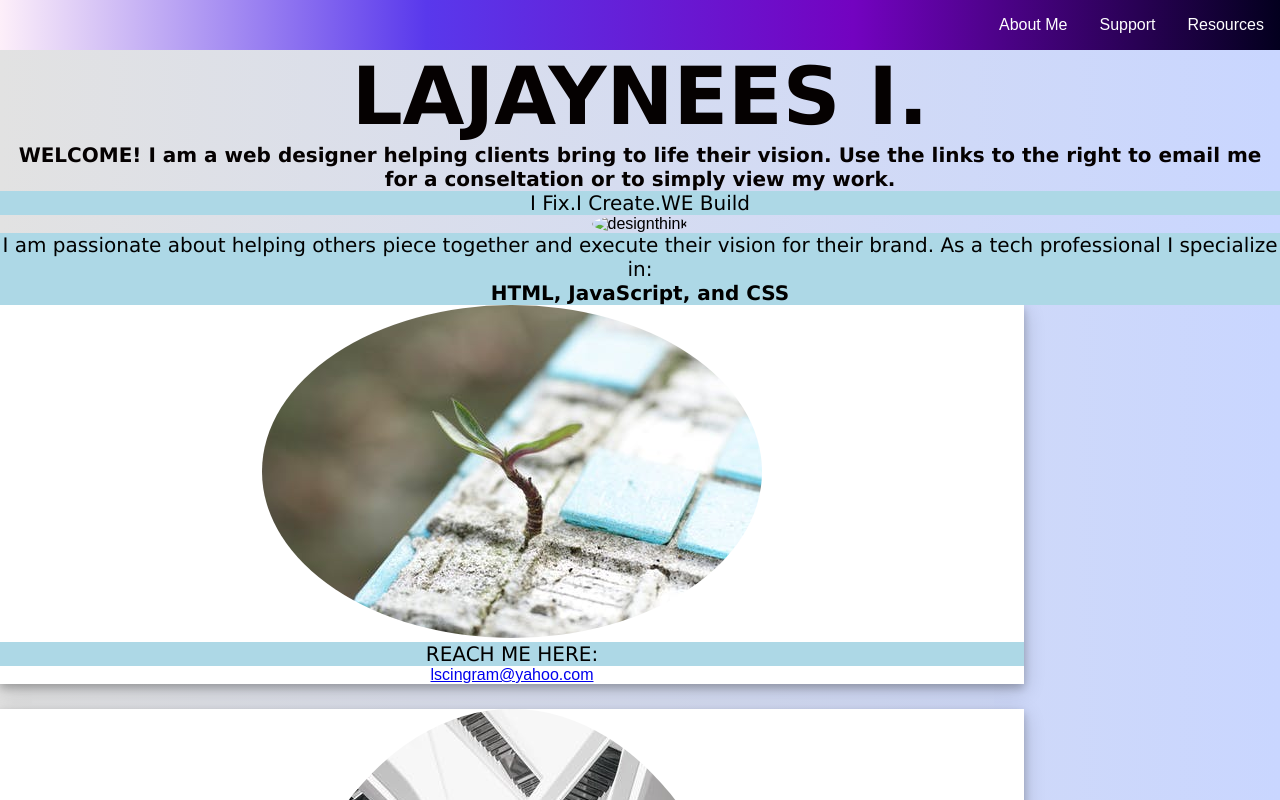
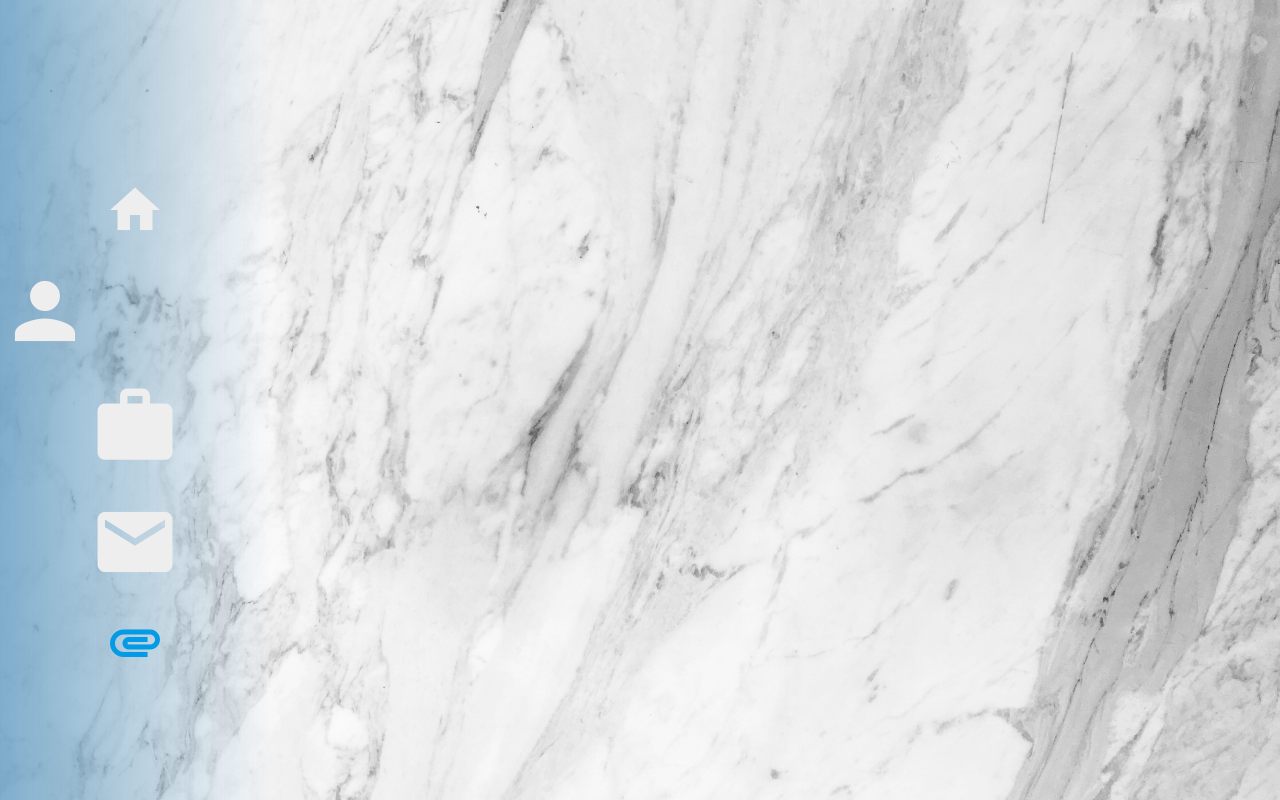
Before and after one commit to Lajaynees/portfolio, a plain HTML site: page index.html in a window 1280 px wide. Shown: the top 800 px of the page. Drawn offline with nearby package versions, Linux system fonts and the light colour scheme; a web font is replaced by a local one.

Commit message:
add pics/add nav bar/style nav bar

```diff
--- a/index.html
+++ b/index.html
@@ -2,51 +2,36 @@
 <html lang="en">
 
 <head>
-    <meta charset="UTF-8">
-    <meta http-equiv="X-UA-Compatible" content="IE=edge">
-    <meta name="viewport" content="width=device-width, initial-scale=1.0">
-    <title>Portfolio Website</title>
+    <meta charset="UTF-8" />
+    <meta name="viewport" content="width=device-width, initial-scale=1.0" />
+    <meta http-equiv="X-UA-Compatible" content="ie=edge" />
+    <title>FULLSTACK DEVELOPER</title>
+    <link href="https://fonts.googleapis.com/css?family=PT+Sans+Caption&display=swap" rel="stylesheet">
+    <link rel="stylesheet" href="https://cdnjs.cloudflare.com/ajax/libs/materialize/0.100.2/css/materialize.min.css" />
+    <link href="https://fonts.googleapis.com/icon?family=Material+Icons" rel="stylesheet" />
+    <link rel="stylesheet" href="https://use.fontawesome.com/releases/v5.4.1/css/all.css" />
     <link rel="stylesheet" href="./style.css">
 </head>
 
 <body>
-    <header>
-        <nav class="nav-container">
-            <ul class="nav-links">
-                <li class="about-me"><a href="#about-me">About Me</a></li></button>
-                <li class="contact-me"><a href="#support">Support</a></li>
-                <li class="resources"><a href="#my-work">Resources</a></li>
-            </ul>
-        </nav>
-    </header>
-    <h1>LAJAYNEES I.</h1>
-    <h3>WELCOME! I am a web designer helping clients bring to life their vision. Use the links to the right to email
-        me for a conseltation or to simply view my work.</h3>
-    <p>I Fix.I Create.WE Build</p>
-    </header>
 
-    <section>
-        <div class="wrapper" id="about-me">
-            <img src="./Assets/DesignThinking.jpg" alt="designthink">
-            <p> I am passionate about helping others piece together and execute their vision for their brand. As a
-                tech professional I specialize in:
-                <strong>HTML, JavaScript, and CSS</strong>
-            </p>
-        </div>
-
-        <div class="polaroid" id="support">
-            <img src="./Assets/grow.jpeg" alt="grow">
-            <p>REACH ME HERE:</p>
-            <a href="mailto:lscingram@yahoo.com?subject=Email">lscingram@yahoo.com</a>
-        </div>
-        <div class="polaroid" id="my-work">
-            <img src="./Assets/design.jpeg" alt="design">
-            <p>CHECK OUT MY WORK HERE:</p>
-            <a href="https://www.github.com">https://github.com/Lajaynees</a>
-        </div>
-    </section>
-
-</body>
-<footer>All Rights Reserved.LajayneesIngram@2021 <footer>
-
-</html>
+    <div class="background">
+        <div class="row">
+            <div class="myNav">
+                <div class="nav_link" data-page="homePage">
+                    <i class="medium material-icons">home</i><b>Home</b>
+                </div>
+                <div class="nav_link" data-page="aboutPage">
+                    <i class="large material-icons">personal</i><b>About</b>
+                </div>
+                <div class="nav_link" data-page="projectsPage">
+                    <i class="large material-icons">work</i><b>Projects</b>
+                </div>
+                <div class="nav_link" data-page="contactPage">
+                    <i class="large material-icons">email</i><b>Contact</b>
+                </div>
+                <div class="nav_link">
+                    <a href="" target="_blank">
+                        <i class="medium material-icons">attachment</i><b>Resume</b></a>
+                </div>
+            </div>
--- a/style.css
+++ b/style.css
@@ -1,83 +1,67 @@
 * {
-    margin: 0;
-    padding: 0;
-}
-body, html{
-    width: 100%;
-    padding: 0;
-    margin: 0;
-    font-family: Arial;
-    background: #c9e9ff; ;
-background: -webkit-linear-gradient(to right, #E2E2E2, #C9D6FF);
-background: linear-gradient(to right, #E2E2E2, #C9D6FF);
-text-align: center;
+    box-sizing: border-box;
   }
 
-.nav-links{
-    list-style: none;
-    margin: 0;
-    background: #03001e;
-background: -webkit-linear-gradient(to right, #fdeff9, #5938ec, #7303c0, #03001e);
-background: linear-gradient(to right, #fdeff9, #5938ec, #7303c0, #03001e);
-
-    display: flex;
-    flex-flow: row wrap;
-    justify-content: flex-end;
-
+  html {
+    font-family: Georgia, 'Times New Roman', Times, serif;
+    color: rgb(238, 238, 238);
   }
 
-.nav-links a{
-    text-decoration: none;
-    display: block;
-    padding: 1em;
-    color: white;
-    font-size: 2 em;
+  body {
+    background: url("Assets/marble.jpg") no-repeat center fixed;
+    background-size: cover;
+    width: 100%;
+    height: 100%;
   }
 
-.nav-links a:hover{
-    text-decoration: underline;
-}
-.header{
-    display: grid;
-    background-color: lightblue;
-}
-h1{
-        color: rgb(5, 1, 1);
-        text-align: center;
-        font-family: 'Lucida Sans', 'Lucida Sans Regular', 'Lucida Grande', 'Lucida Sans Unicode', Geneva, Verdana, sans-serif;
-        font-size: 80px;
+  .background {
+    background:whitesmoke
+    height: 100%;
   }
 
-      h3{
-      color: rgb(5, 1, 1);
-      text-align: center;
-      font-family: 'Lucida Sans', 'Lucida Sans Regular', 'Lucida Grande', 'Lucida Sans Unicode', Geneva, Verdana, sans-serif;
-      font-size: 20px;
-
+  .myNav {
+    background-image: linear-gradient(
+      to left,
+      rgba(1, 7, 10, 0),
+      rgba(104, 159, 196, 0.829)
+    );
+    height: 100%;
+    position: fixed;
+    z-index: 1;
+    top: 0;
+    left: 0;
+    overflow-x: hidden;
+    padding-top: 20vh;
   }
 
-p{
-        font-family: 'Lucida Sans', 'Lucida Sans Regular', 'Lucida Grande', 'Lucida Sans Unicode', Geneva, Verdana, sans-serif;
-        font-size: 20px;
-        display: grid;
-    background-color: lightblue;
-       }
-img {
-        border-radius: 50%;
-
-          }
-div.wrapper {
-            display: inline-block;
-            vertical-align: middle;
+  .nav_link {
+    text-align: center;
+    text-decoration: none;
+    color: #eee;
+    display: block;
+    cursor: pointer;
+    padding-top: 20px;
   }
 
-div.polaroid {
-            width: 80%;
-            background-color: white;
-            box-shadow: 0 4px 8px 0 rgba(0, 0, 0, 0.2), 0 6px 20px 0 rgba(0, 0, 0, 0.19);
-            margin-bottom: 25px;
+  .nav_link:hover {
+    color: #eee;
+    font-size: 20px;
+    padding: 7px;
   }
-.footer {
-    flex-shrink: 0;
-    padding: 20px;
+
+  .nav_link:hover i {
+    display: none;
   }
+
+  .nav_link b {
+    padding: 15px 0;
+    display: none;
+  }
+
+  .nav_link:hover b {
+    display: block;
+  }
+
+  #homePage {
+    height: 100vh;
+  }
```
Also changed, not shown: js/script.js (added, +30 -0 lines), script.js (added, +30 -0 lines), Assets/background-textiles.jpg (added), Assets/marble.jpg (added), Assets/profile-pic.jpg (added). Lines whose indentation alone changed are shown as unchanged.
